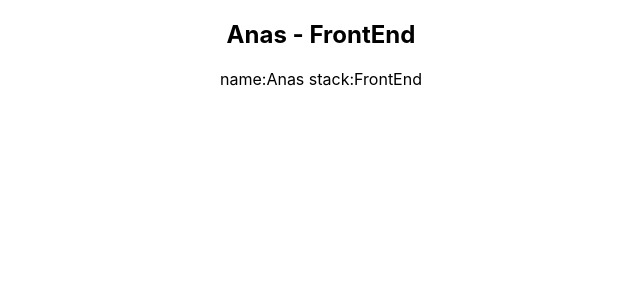
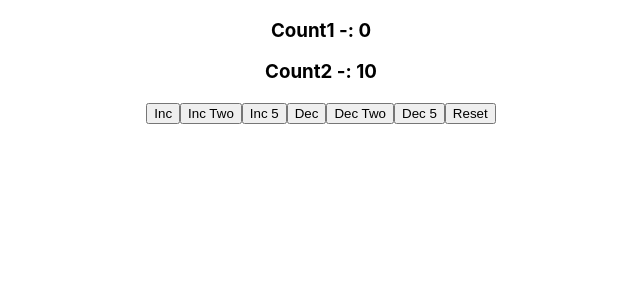
Before and after one commit to Anas07git/React-Hooks, a React (Create React App) app: page / in a window 1280 px wide. Shown: the top 300 px of the page, without its empty margins (319-959 px from the left). Built offline with nearby package versions, Linux system fonts and the light colour scheme.

Commit message:
useReducer

```diff
--- a/src/App.js
+++ b/src/App.js
@@ -11,6 +11,8 @@ import IntervalHook from "./components/IntervalHook";
 import DataFetch from "./components/DataFetch";
 import ComponentA from "./components/ComponentA";
 import React from "react";
+import ReduceOne from "./components/ReduceOne";
+import ReduceTwo from "./components/ReduceTwo";
 
 export const UserContext = React.createContext();
 export const ChannelContext = React.createContext();
@@ -27,11 +29,13 @@ function App() {
       {/* <ToggleMouse/> */}
       {/* <IntervalHook/> */}
       {/* <DataFetch/> */}
-      <UserContext.Provider value="Anas">
+      {/* <UserContext.Provider value="Anas">
         <ChannelContext.Provider value="FrontEnd">
           <ComponentA />
         </ChannelContext.Provider>
-      </UserContext.Provider>
+      </UserContext.Provider> */}
+      {/* <ReduceOne/> */}
+      <ReduceTwo/>
     </div>
   );
 }
--- /dev/null
+++ b/src/components/ReduceOne.js
@@ -0,0 +1,29 @@
+import React, { useReducer } from 'react'
+
+const intialState=0
+const reducer=(state,action)=>{
+    // console.log(state)
+    // console.log(action)
+    // console.log('reducer')
+    switch(action){
+        case "inc": return state+1
+        case "dec": return state-1
+        case "reset": return intialState
+        default: return state
+    }
+
+}
+
+function ReduceOne() {
+    const[count,dispatch]=useReducer(reducer,intialState)
+  return (
+    <div>
+        <h3>Count -: {count} </h3>
+      <button onClick={()=>dispatch("inc")}>Inc</button>
+      <button onClick={()=>dispatch("dec")}>Dec</button>
+      <button onClick={()=>dispatch("reset")}>Reset</button>
+    </div>
+  )
+}
+
+export default ReduceOne
--- /dev/null
+++ b/src/components/ReduceTwo.js
@@ -0,0 +1,40 @@
+import React, { useReducer } from 'react'
+
+const intialState={
+    currCount1:0,
+    currCount2:10,
+
+}
+
+const reducer=(state,action)=>{
+    switch(action.type){
+        case "inc": return {...state,currCount1:state.currCount1+action.value}
+        case "inc2": return {...state,currCount2:state.currCount2+action.value}
+        case "dec": return {...state,currCount1:state.currCount1-action.value}
+        case "dec2": return {...state,currCount2:state.currCount2-action.value}
+        case "reset": return intialState
+        default: return state
+    }
+
+}
+
+function ReduceTwo() {
+    const[count,dispatch]=useReducer(reducer,intialState)
+
+  return (
+
+    <div>
+        <h3>Count1 -: {count.currCount1} </h3>
+        <h3>Count2 -: {count.currCount2} </h3>
+      <button onClick={()=>dispatch({type:"inc",value:1})}>Inc</button>
+      <button onClick={()=>dispatch({type:"inc2",value:1})}>Inc Two</button>
+      <button onClick={()=>dispatch({type:"inc",value:5})}>Inc 5</button>
+      <button onClick={()=>dispatch({type:"dec",value:1})}>Dec</button>
+      <button onClick={()=>dispatch({type:"dec2",value:1})}>Dec Two</button>
+      <button onClick={()=>dispatch({type:"dec",value:5})}>Dec 5</button>
+      <button onClick={()=>dispatch({type:"reset"})}>Reset</button>
+    </div>
+  )
+}
+
+export default ReduceTwo
```
